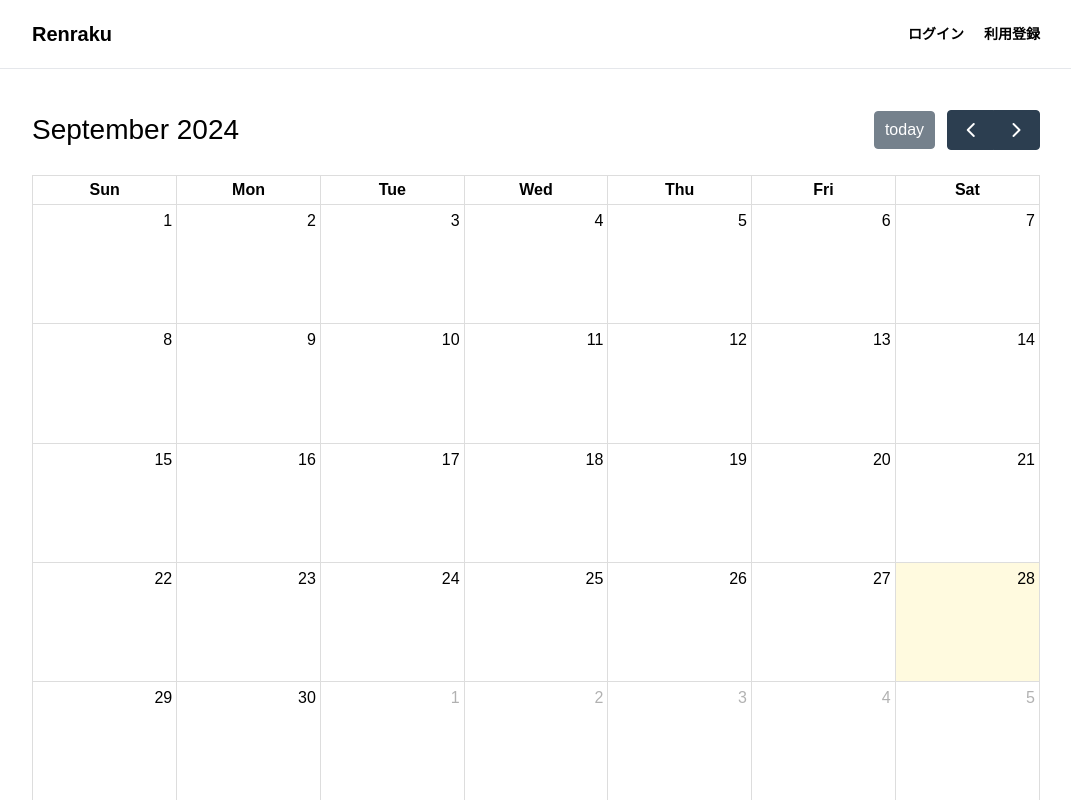
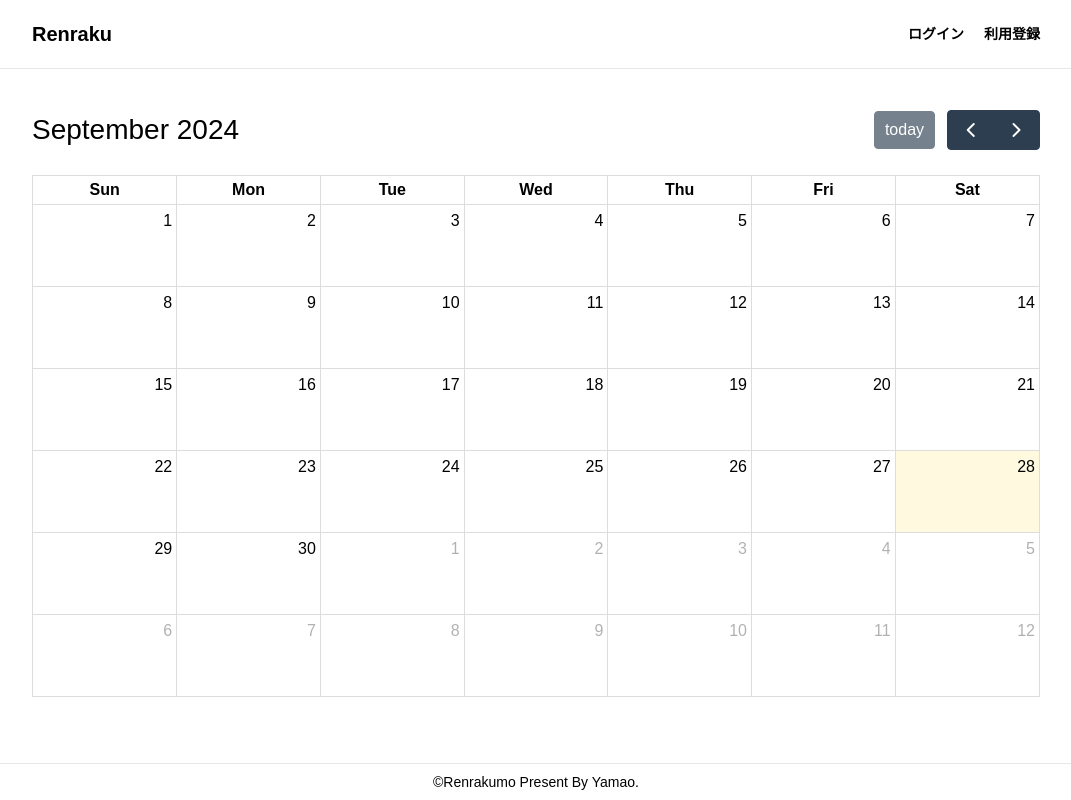
Before and after one commit to a-oyama/renrakumo_sv, a Next.js app: page / in a window 1280 px wide. Shown: the top 800 px of the page, without its empty margins (104-1175 px from the left). Built offline with nearby package versions, Linux system fonts and the light colour scheme; no server answers; the database is empty; a web font is replaced by a local one.

Commit message:
カレンダー

```diff
--- a/app/(main)/Calendar.tsx
+++ b/app/(main)/Calendar.tsx
@@ -1,7 +1,6 @@
 
 import { useCallback, useState, useEffect } from "react"
 import { createClient } from "@/utils/supabase/client"
-
 
 import FullCalendar from "@fullcalendar/react"
 // 月カレンダー
@@ -14,36 +13,49 @@
 // スマホは長押し(selectLongPressDelay)
 import interactionPlugin from "@fullcalendar/interaction"
 import { DateSelectArg } from "@fullcalendar/core/index.js"
-import { EventClickArg, EventApi } from "@fullcalendar/core/index.js"
-// イベント取得
-//import { INITIAL_EVENTS, createEventId } from "@/utils/supabase/event"
+import { EventClickArg } from "@fullcalendar/core/index.js"
 
 
 const Calendar = () => {
-
   const supabase = createClient()
   const [events, setEvents] = useState<EventInit[]>([]);
 
   // Supabase からデータを取得
   const fetchEvents = async () => {
-    const { data, error } = await supabase.from('events').select('*');
-    if (error) console.error(error);
-    else setEvents(data);
-  };
-
+    const { data, error } = await supabase
+    .from('events')
+    .select('*');
+    if (error)
+       console.error(error);
+       else setEvents(data);
+// else setEvents(data.map(event => ({
+//  ...event,
+//  allDay: event.allDay,  // 終日フラグを反映
+//})));
+};
   // イベント登録
   const handleDateSelect = async (selectInfo: DateSelectArg) => {
     const title = prompt('イベントのタイトルを入力してください');
     const calendarApi = selectInfo.view.calendar;
+    calendarApi.unselect();
 
     if (title) {
+
+//      const isAllDay = selectInfo.allDay;
+
       const newEvent = {
         title,
         start: selectInfo.startStr,
         end: selectInfo.endStr,
+//        allDay: selectInfo.allDay,
+//        allDay: isAllDay,  // 終日イベントのフラグを設定
+
       };
 
-      const { data, error } = await supabase.from('events').insert([newEvent]);
+      const { data, error } = await supabase
+      .from('events')
+      .insert([newEvent]);
+
       if (error) {
         console.error(error);
       } else {
@@ -79,10 +91,18 @@
     <FullCalendar
       plugins={[dayGridPlugin, interactionPlugin]}
       initialView="dayGridMonth"
+      height="auto"
       selectable={true}
       events={events}
+      locales={allLocales}
+      locale="jp"
+      dayCellContent={(event: DayCellContentArg) =>
+        (event.dayNumberText = event.dayNumberText.replace("日", ""))
+      }
       select={handleDateSelect}
       eventClick={handleEventClick}
+      editable={true}
+//      allDaySlot={true}  // 終日イベントの表示スロットを有効化
     />
   );
 
--- a/utils/supabase/event.ts
+++ b/utils/supabase/event.ts
@@ -8,8 +8,8 @@
 
 
 // supabaseテーブルから取得できるようにする
-export const INITIAL_EVENTS: EventInput[] = [
-   {
+/* export const INITIAL_EVENTS: EventInput[] = [
+    {
      event_id: createEventId(),
     title: "勉強",
     start: todayStr,
@@ -20,4 +20,4 @@
     title: "Timed event",
     start: todayStr + "T12:00:00",  // 時刻はTで結ぶ
   },
-];
+]; */
```
